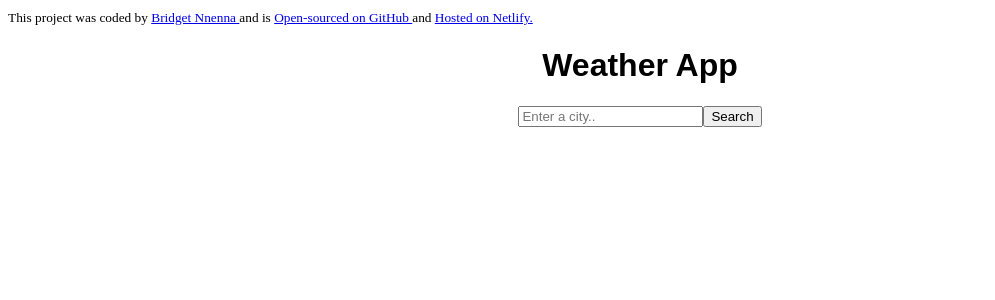
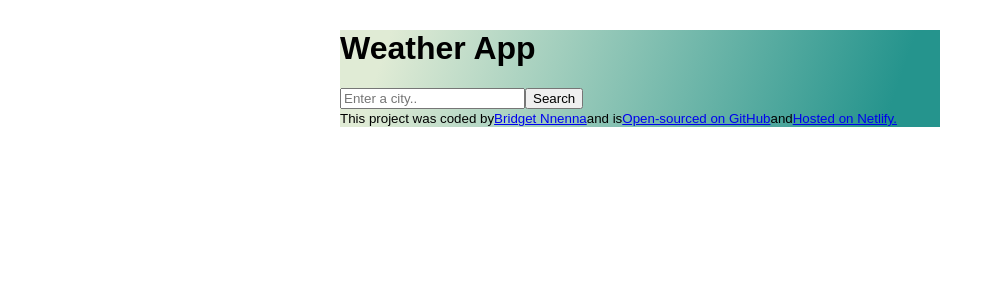
Before and after one commit to Queency31NSPPD/React-Weather, a React (Create React App) app: page / in a window 1280 px wide. Shown: the top 300 px of the page, without its empty margins (0-995 px from the left). Built offline with nearby package versions, Linux system fonts and the light colour scheme.

Commit message:
Updated React.js and css

```diff
--- a/public/index.html
+++ b/public/index.html
@@ -26,26 +26,6 @@
   </head>
 
   <body>
-    <small>
-      This project was coded by
-      <a
-        href="https://www.linkedin.com/in/bridget-nnenna-chukwu-82a30b149"
-        target="_blank"
-      >
-        Bridget Nnenna
-      </a>
-      and is
-      <a
-        href="https://github.com/Queency31NSPPD/Sweet-Weather-App"
-        target="_blank"
-      >
-        Open-sourced on GitHub
-      </a>
-      and
-      <a href="https://incredible-torte-b671ef.netlify.app/" target="_blank">
-        Hosted on Netlify.
-      </a>
-    </small>
     <div id="root"></div>
     <!--
       This HTML file is a template.
--- a/src/App.js
+++ b/src/App.js
@@ -9,6 +9,26 @@ export default function App() {
     <div className="App">
       <h1>Weather App</h1>
       <Weather />
+      <small>
+      This project was coded by
+      <a
+        href="https://www.linkedin.com/in/bridget-nnenna-chukwu-82a30b149"
+        target="_blank"
+      >
+        Bridget Nnenna
+      </a>
+      and is
+      <a
+        href="https://github.com/Queency31NSPPD/Sweet-Weather-App"
+        target="_blank"
+      >
+        Open-sourced on GitHub
+      </a>
+      and
+      <a href="https://incredible-torte-b671ef.netlify.app/" target="_blank">
+        Hosted on Netlify.
+      </a>
+    </small>
     </div>
   );
 }
--- a/src/styles.css
+++ b/src/styles.css
@@ -1,4 +1,8 @@
 .App {
-  font-family: sans-serif;
-  text-align: center;
+  font-family: arial, sans-serif;
+    background: linear-gradient(108.7deg, rgb(224, 235, 213) 8.1%, rgb(37, 148, 141) 91.2%);
+    max-width: 600px;
+    margin: 30px auto;
+text-decoration: none;
+text-align: justify;
 }
```
Also changed, not shown: src/Weather-React.js (+13 -1 lines).
